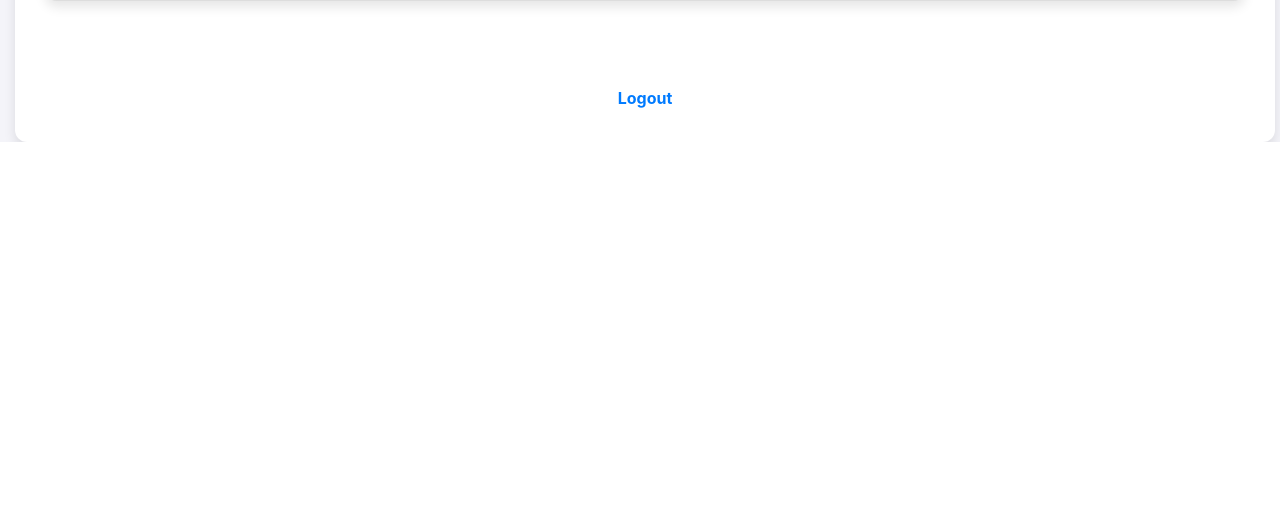
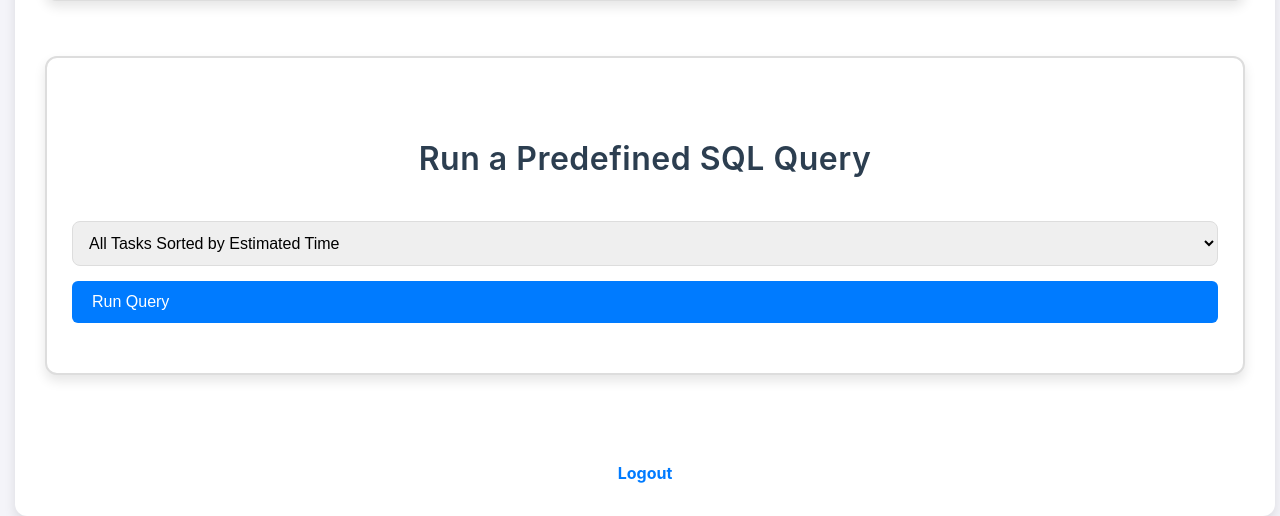
Before and after one commit to rickywuhooo/time-perception-tracker, a Flask app: page /dashboard in a window 1280 px wide. Shown: the part 2945-3461 px from the top of the page. Before the commit the page ends 3087 px from the top, so only its background shows below. Run offline with Flask 3, Linux system fonts and the light colour scheme; the visitor is signed in with stand-in values (Sample User, id 1); data that the repository does not hold is empty.

Commit message:
adds a few predefined queries

```diff
--- a/app.py
+++ b/app.py
@@ -7,6 +7,7 @@ from wtforms.validators import InputRequired, Length, ValidationError
 from flask_bcrypt import Bcrypt
 from datetime import datetime
 from flask_migrate import Migrate
+from sqlalchemy import text
 
 app = Flask(__name__)
 
@@ -339,6 +340,60 @@ def update_category(type_id):
 
     return render_template('update_category.html', form=form, category=category)
 
+@app.route('/run_query', methods=['POST'])
+@login_required
+def run_query():
+    query_name = request.form.get('query_name')
+    query_results = []
+    query_headers = []
+
+    if query_name == 'all_tasks_sorted':
+        result = db.session.execute(
+            text("""
+            SELECT Tasks.task_name, TimeLogs.estimate_time, TimeLogs.actual_time
+            FROM Tasks
+            JOIN TimeLogs ON Tasks.task_id = TimeLogs.task_id
+            WHERE Tasks.user_id = :uid
+            ORDER BY TimeLogs.estimate_time ASC
+        """), {'uid': current_user.user_id})
+        query_headers = ['Task Name', 'Estimated Time', 'Actual Time']
+        query_results = list(result)
+
+    elif query_name == 'most_accurate_tasks':
+        result = db.session.execute(
+            text("""
+            SELECT Tasks.task_name, TimeLogs.estimate_time, TimeLogs.actual_time
+            FROM Tasks
+            JOIN TimeLogs ON Tasks.task_id = TimeLogs.task_id
+            WHERE Tasks.user_id = :uid AND TimeLogs.estimate_time = TimeLogs.actual_time
+        """), {'uid': current_user.user_id})
+        query_headers = ['Task Name', 'Estimated Time', 'Actual Time']
+        query_results = list(result)
+
+    elif query_name == 'tasks_under_30':
+        result = db.session.execute(
+            text("""
+            SELECT task_name, actual_time
+            FROM Tasks
+            JOIN TimeLogs ON Tasks.task_id = TimeLogs.task_id
+            WHERE Tasks.user_id = :uid AND actual_time < 30;
+        """), {'uid': current_user.user_id})
+        query_headers = ['Task Name', 'Actual Time']
+        query_results = list(result)
+
+    # Pass results to dashboard template
+    return render_template(
+        'dashboard.html',
+        task_form=TaskForm(),
+        tasktype_form=TaskTypeForm(),
+        task_info=[],
+        categories=TaskType.query.all(),
+        analysis=analyze_estimates(current_user.user_id),
+        query_results=query_results,
+        query_headers=query_headers
+    )
+
+
 @app.route('/logout', methods=['GET', 'POST'])
 @login_required
 def logout():
--- a/templates/dashboard.html
+++ b/templates/dashboard.html
@@ -147,6 +147,42 @@
         </div>
 
         <br>
+        <div class="card">
+            <h2>Run a Predefined SQL Query</h2>
+            <form method="POST" action="{{ url_for('run_query') }}">
+                <select name="query_name">
+                    <option value="all_tasks_sorted">All Tasks Sorted by Estimated Time</option>
+                    <option value="most_accurate_tasks">Most Accurate Tasks</option>
+                    <option value="tasks_under_30">Tasks Complete Under 30 Minutes</option>
+                </select>
+                <button type="submit">Run Query</button>
+            </form>
+        </div>
+
+        {% if query_results %}
+            <div class="card">
+                <h3>Query Results</h3>
+                <table border="1">
+                    <thead>
+                        <tr>
+                            {% for header in query_headers %}
+                                <th>{{ header }}</th>
+                            {% endfor %}
+                        </tr>
+                    </thead>
+                    <tbody>
+                        {% for row in query_results %}
+                            <tr>
+                                {% for value in row %}
+                                    <td>{{ value }}</td>
+                                {% endfor %}
+                            </tr>
+                        {% endfor %}
+                    </tbody>
+                </table>
+            </div>
+        {% endif %}
+        <br>
 
         <a href="{{url_for('logout')}}">Logout</a>
     </div>
```
